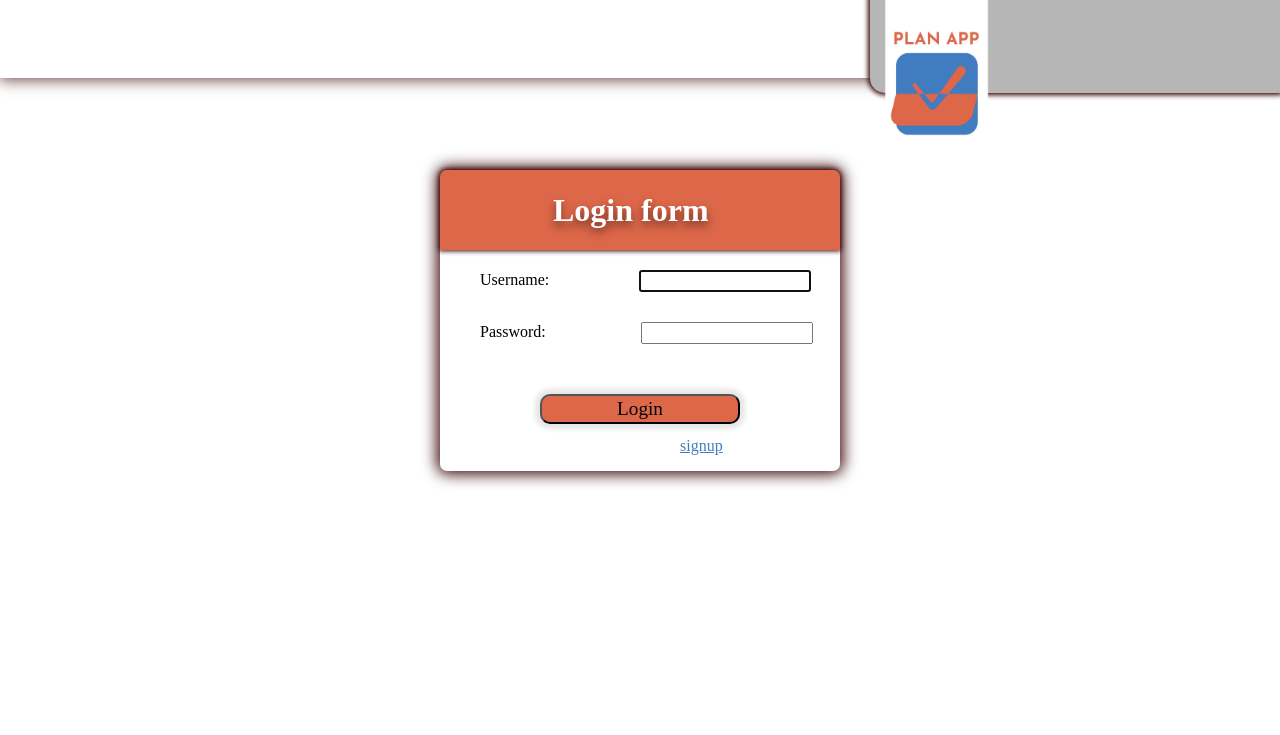
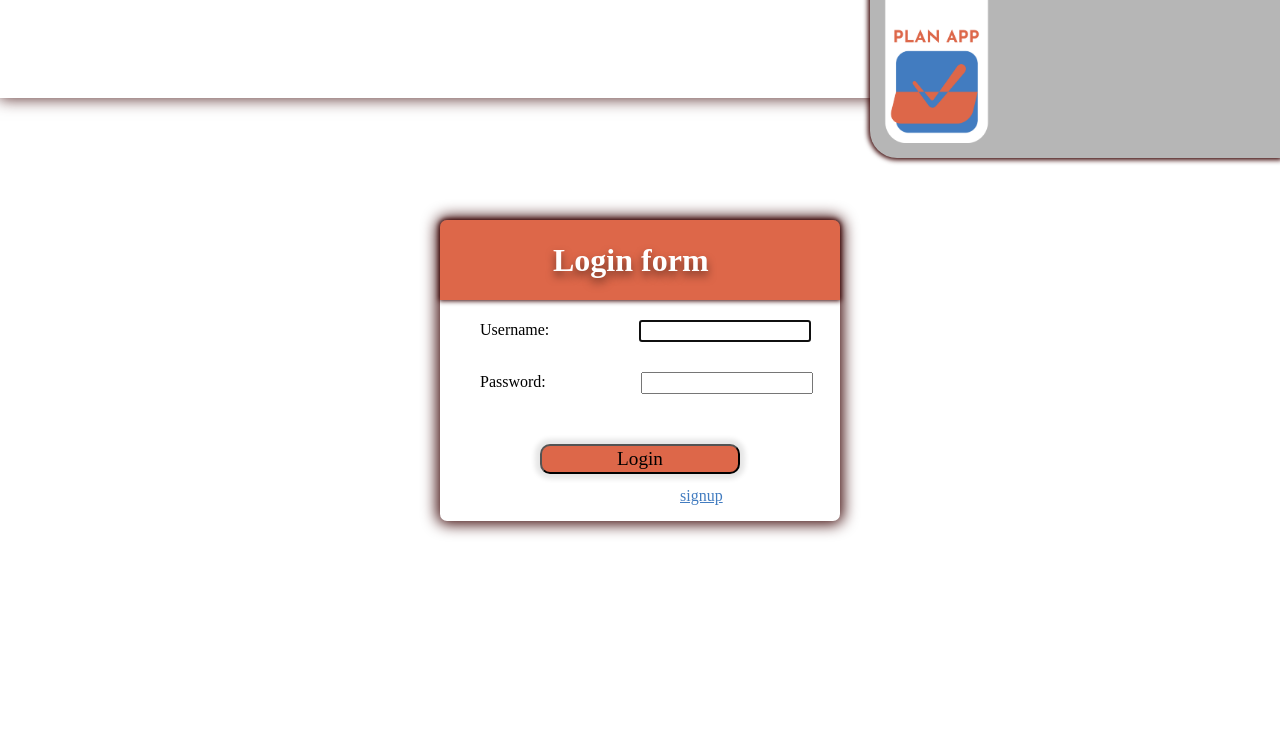
Before and after one commit to nicolasmarat9/PlanApp, a Django app: page /login/signin/ in a window 1280 px wide. Shown: the top 735 px of the page. Run offline with Django 3.2, Linux system fonts and the light colour scheme.

Commit message:
Update logins.css

```diff
--- a/assets/logins.css
+++ b/assets/logins.css
@@ -24,7 +24,7 @@
     box-shadow: 0px 0px 15px 3px rgba(55, 0, 0, 1);
     border-radius: 7px;
     padding-bottom: 18px;
-    margin-top:170px;
+    margin-top:220px;
 }
 a:-webkit-any-link {
     color: #427CC0;
@@ -128,20 +128,20 @@ ul.list li input[type="button"]{
     background-color: #FF5A00;
     color: #fff;
 }
-.legend {
+.legend{
     width: 32%;
-    height: 125px;
+    height: 170px;
     background-color: #B6B6B6;
     margin-top: -110px;
     margin-left: 68%;
-    border-radius: 0 0 0 15px  ;
+    border-radius: 0 0 0 27px  ;
     box-shadow: 0px 0px 5px 2px rgba(55, 0, 0, 1);
     padding-top: 40px;
     padding-left: 180px;
 }
 .legend2 {
     width: 100%;
-    height: 110px;
+    height: 130px;
     background-color: #fff;
     margin-top: -1232px;
     box-shadow: 0px 0px 15px 1px rgba(55, 0, 0, 0.8);
@@ -151,5 +151,5 @@ ul.list li input[type="button"]{
 
 .logo {
     margin-left: -187px;
-    margin-top: -10px;
+    margin-top: -32px;
 }
```
